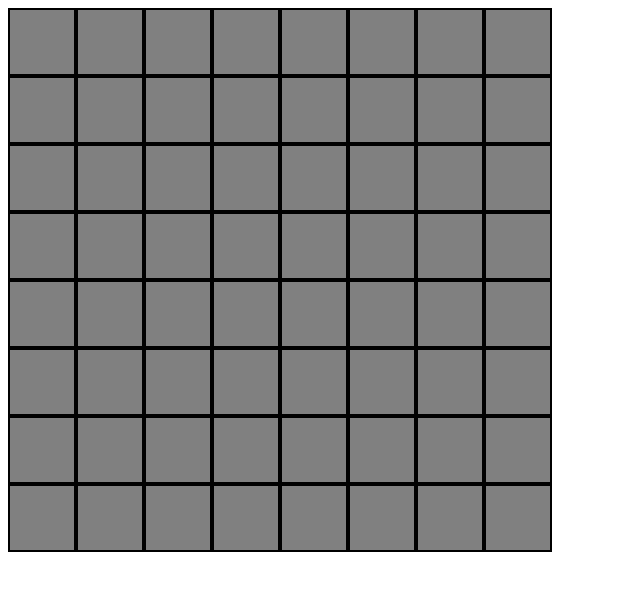
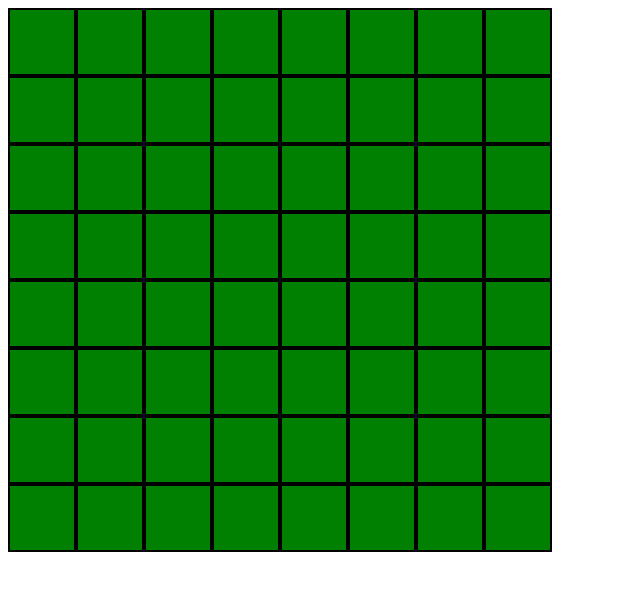
Before and after one commit to vheuken/minesweeperjs, a plain HTML site: page index.html in a window 1280 px wide. Shown: the whole page, without its empty margins (0-640 px from the left). Drawn offline with nearby package versions, Linux system fonts and the light colour scheme.

Commit message:
tile_clicked is different color than tyle_unclicked

```diff
--- a/style.css
+++ b/style.css
@@ -1,4 +1,13 @@
 .tile_unclicked  {
+    height: 64px;
+    width:  64px;
+    border: 2px solid black;
+    background-color: green;
+    text-align:center;
+    display:inline-block
+}
+
+.tile_clicked  {
     height: 64px;
     width:  64px;
     border: 2px solid black;
```
